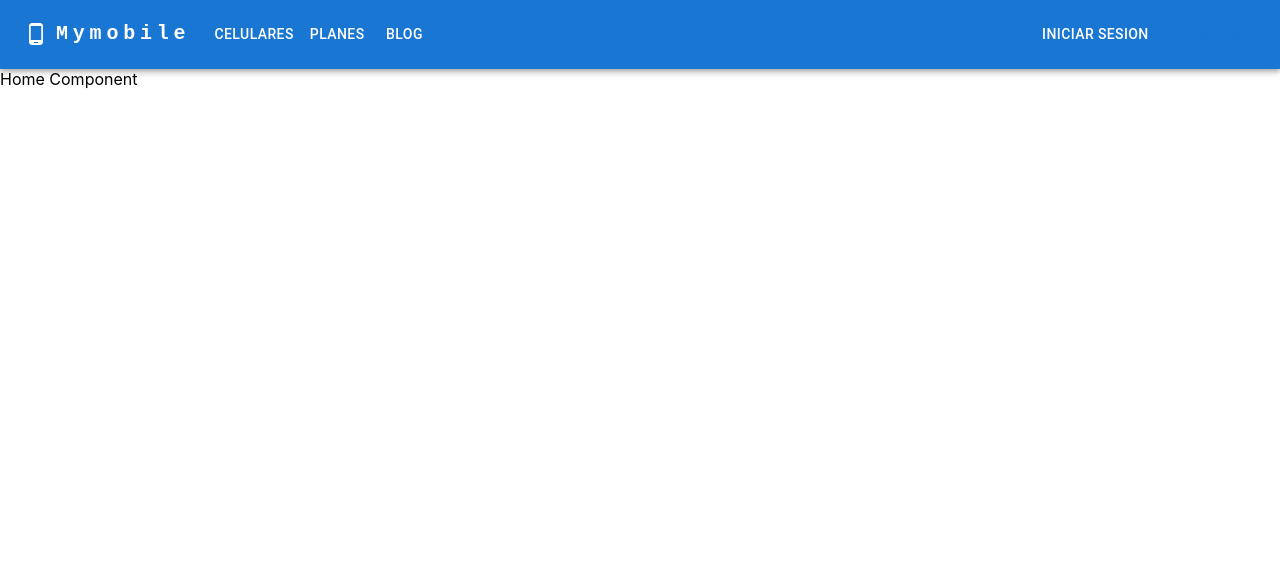
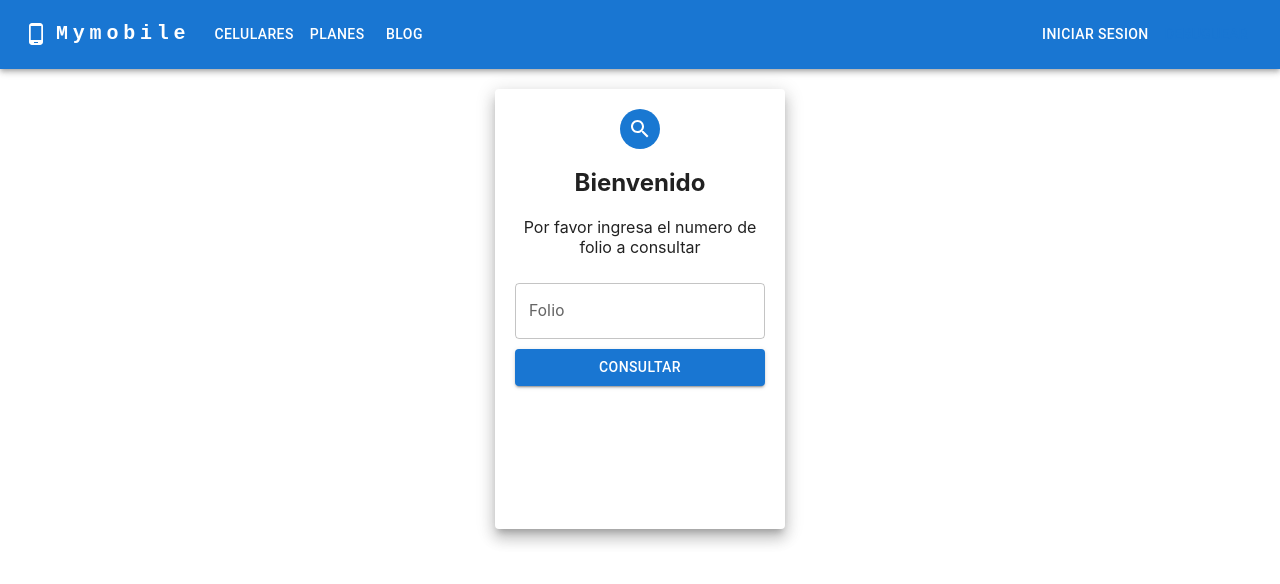
Before and after one commit to lalogaribo/myMobile, a React (Create React App) app: page / in a window 1280 px wide. Shown: the top 584 px of the page. Built offline with nearby package versions, Linux system fonts and the light colour scheme; the HTML template or start-up script is replaced by a standard one.

Commit message:
se edito la pagina de home y se agregop el archivo Celulares.jsx

```diff
--- a/src/App.js
+++ b/src/App.js
@@ -3,6 +3,7 @@
 import { NavBar } from "./components/NavBar";
 import { LoginPage } from "./pages/LoginPage";
 import { HomePage } from "./pages/HomePage";
+import { CelularesPage } from "./pages/CelularesPage";
 
 function App() {
   return (
@@ -10,6 +11,7 @@
       <Route path="/" element={<NavBar />}>
         <Route index element={<HomePage />} />
         <Route path="login" element={<LoginPage />} />
+        <Route path="celulares" element={<CelularesPage />} />
       </Route>
     </Routes>
   );
--- /dev/null
+++ b/src/pages/CelularesPage.jsx
@@ -0,0 +1,8 @@
+import React from 'react';
+
+export function CelularesPage() {
+
+    return (
+    <div>Pagina para Celulares</div>
+    );
+}
--- a/src/pages/HomePage.jsx
+++ b/src/pages/HomePage.jsx
@@ -1,5 +1,43 @@
 import React from "react";
+import { Grid,
+         Paper,
+         Avatar,
+         TextField,
+         Button,
+          } from "@mui/material";
+import SearchIcon from '@mui/icons-material/Search';
+
 
 export const HomePage = () => {
-  return <div>Home Component</div>;
+
+  const paperStyle = {padding :20, height:"50vh", width:250, margin: "20px auto" };
+  const avatarStyle = {backgroundColor:"#1978d2"};
+  const textFieldStyle = {margin: "10px 0 0 0"}
+  const buttonStyle = {margin: "10px 0 0 0" }
+  return (
+    <Grid>
+        <Paper elevation={10} style={paperStyle}>
+            <Grid align="center">
+             <Avatar style={avatarStyle}><SearchIcon /></Avatar>
+             <h2>Bienvenido</h2>
+             <p>Por favor ingresa el numero de folio a consultar</p>
+           </Grid>
+
+           <TextField id="folio"
+                      label="Folio"
+                      placeholder="Numero de Folio"
+                      variant="outlined"
+                      fullWidth
+                      style={textFieldStyle}/>
+
+           <Button variant="contained"
+                    fullWidth
+                    style={buttonStyle}
+                     >
+                       Consultar
+           </Button>
+
+        </Paper>
+    </Grid>
+  );
 };
--- a/src/pages/LoginPage.jsx
+++ b/src/pages/LoginPage.jsx
@@ -6,19 +6,13 @@
          Checkbox,
          FormControlLabel,
          Button,
-         Typography,
          Link,
-         Alert,
-         Stack } from '@mui/material';
+          } from '@mui/material';
 import LockIcon from '@mui/icons-material/Lock';
 
 const onClickButton = () => {
   return(
-    <Stack sx={{ width: '100%' }} spacing={2}>
-        <Alert variant="filled" severity="info">
-            This is an info alert — check it out!
-        </Alert>
-    </Stack>
+    alert("aun no funciona esto!")
   );
 }
 
@@ -27,7 +21,8 @@
   const paperStyle = {padding :20, height:"70vh", width:250, margin: "20px auto" };
   const avatarStyle = {backgroundColor:"#1978d2"};
   const textFieldStyle = {margin :"10px 0 0 0"}
-  const linkStyle = {margin: "10px 0 0 0"}
+  const linkStyle = {margin: "15px 0 0 0" }
+
   return (
       <Grid>
         <Paper elevation={10} style={paperStyle}>
@@ -38,7 +33,8 @@
            <TextField id="correo"
                       label="Correo"
                       placeholder="nombre@correo.com"
-                      variant="outlined" />
+                      variant="outlined"
+                      fullWidth />
 
            <TextField id="password"
                       label="Pasword"
@@ -46,9 +42,10 @@
                       variant="outlined"
                       type="password"
                       style={textFieldStyle}
+                      fullWidth
                        />
 
-            <FormControlLabel control={<Checkbox defaultChecked size="10px"/>}
+            <FormControlLabel control={<Checkbox defaultChecked />}
                               label="Remember me"
                                />
 
@@ -56,11 +53,11 @@
                     fullWidth
                     onClick={onClickButton} >Iniciar Sesión</Button>
 
-            <Typography style={linkStyle}>
-              <Link href="/" >
+
+              <Link href="/login" style={linkStyle}>
                 ¿olvidaste tu contraseña?
               </Link>
-            </Typography>
+
 
 
         </Paper>
```
